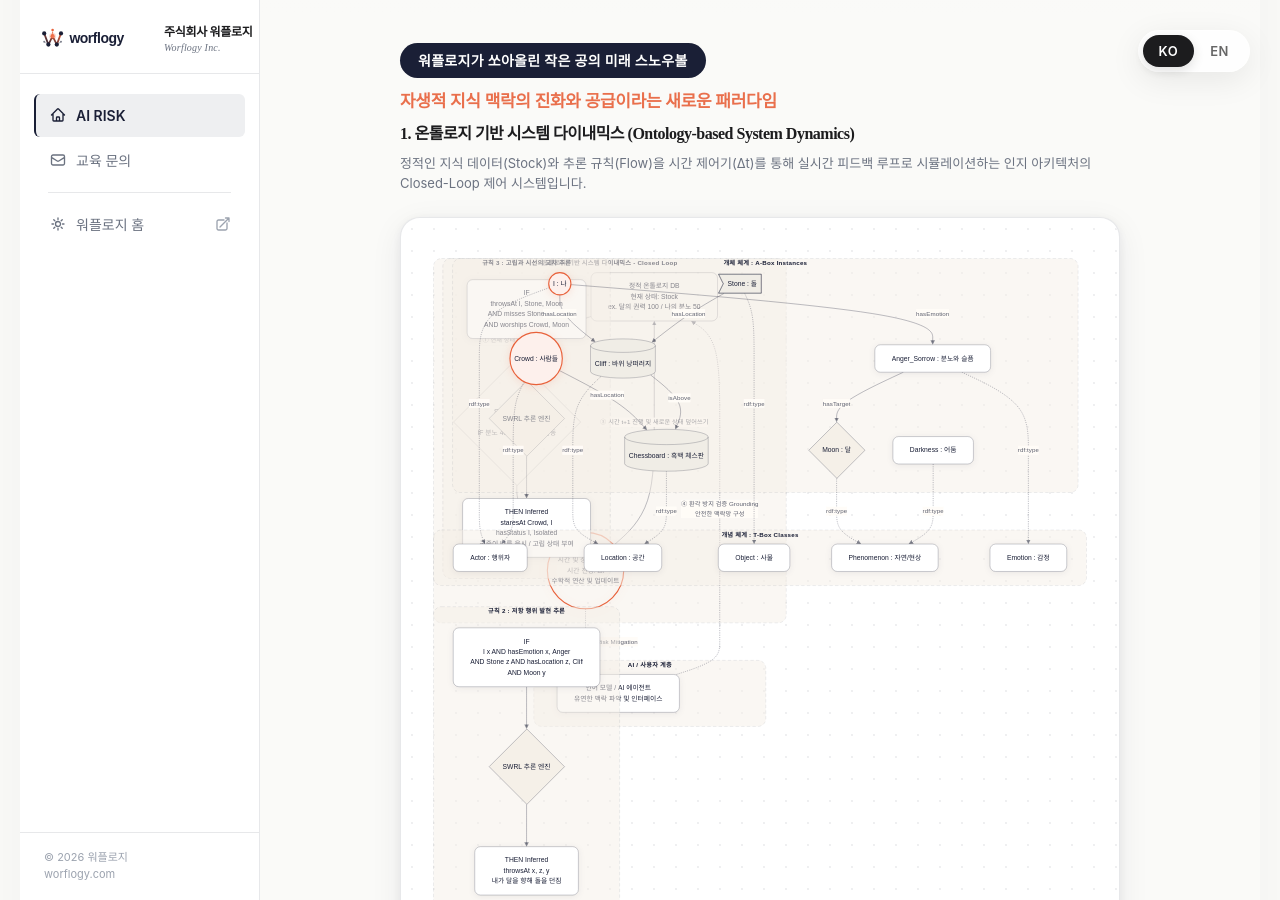
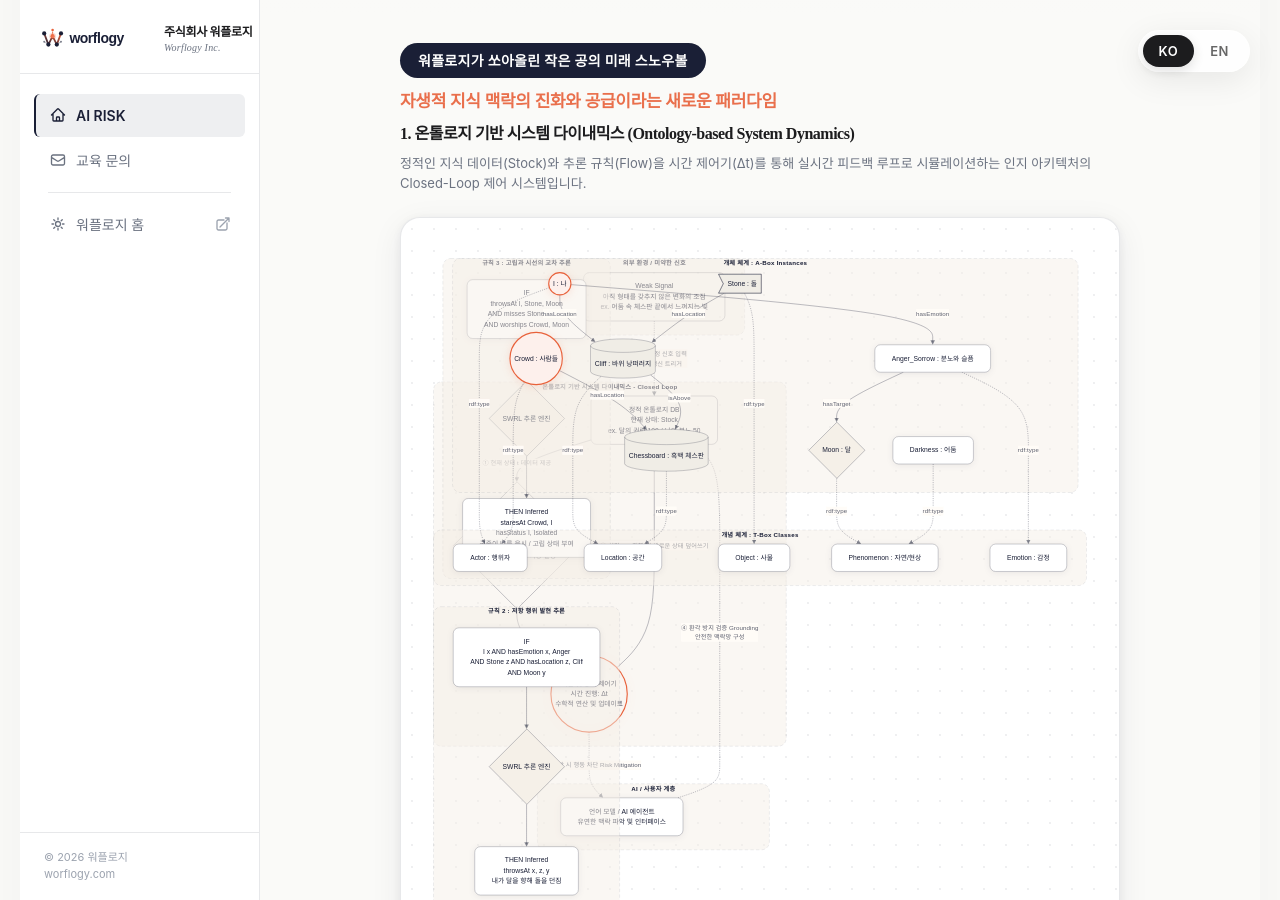
Before and after one commit to hamnYK/eduContextOn, a Jekyll site: the page built from index.md, in a window 1280 px wide and 900 px high, scrolled down 1665 px. Built offline with Jekyll 4.4.1, drawn with Linux system fonts in a browser that asks for light colours; some web fonts are replaced.

Commit message:
docs: update content and navigation links in the main index file

```diff
--- a/index.md
+++ b/index.md
@@ -479,6 +479,10 @@ og_image: "https://contents.contextonai.com/assets/contexton_og_image.png"
     <div class="diagram-wrapper">
       <div class="mermaid">
 graph TD
+    subgraph External_Signal [외부 환경 / 미약한 신호]
+        WeakSignal[Weak Signal<br>아직 형태를 갖추지 않은 변화의 조짐<br>ex. 어둠 속 체스판 끝에서 느껴지는 빛]
+    end
+
     subgraph Integrated_SD_System [온톨로지 기반 시스템 다이내믹스 - Closed Loop]
         direction TB
 
@@ -495,6 +499,9 @@ graph TD
         LLM[언어 모델 / AI 에이전트 <br> 유연한 맥락 파악 및 인터페이스]
     end
 
+    %% Weak Signal → Ontology (외부 신호 입력)
+    WeakSignal -.->|⑥ 패턴 미확정 신호 입력 <br> 온톨로지 갱신 트리거| Ontology
+
     %% Guardrail Connection
     LLM -.->|④ 환각 방지 검증 Grounding <br> 안전한 맥락망 구성| Ontology
     TimeController -.->|⑤ 룰 위반 시 행동 차단 Risk Mitigation| LLM
```
Also changed, not shown: other parts of index.md (+2 -0 lines).
